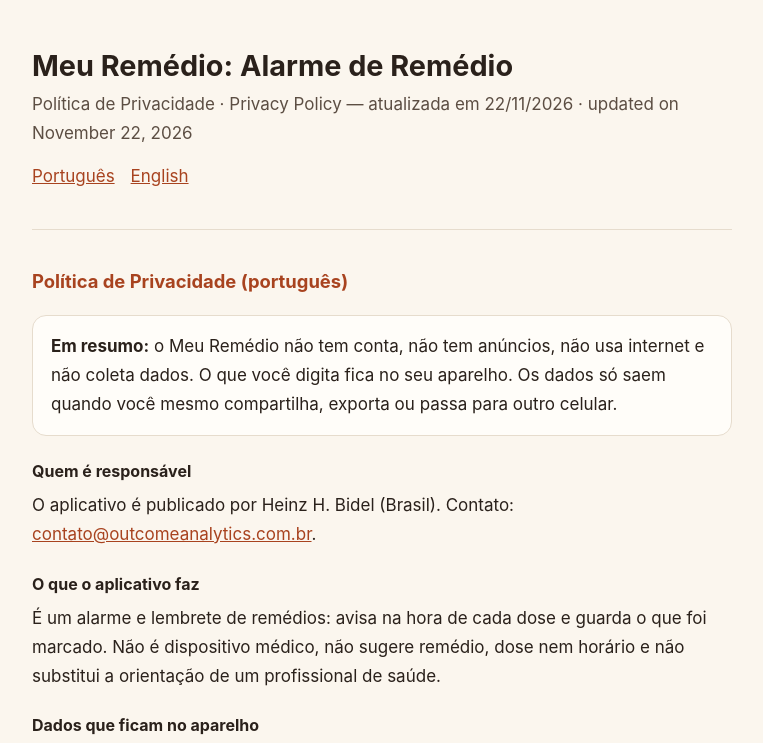
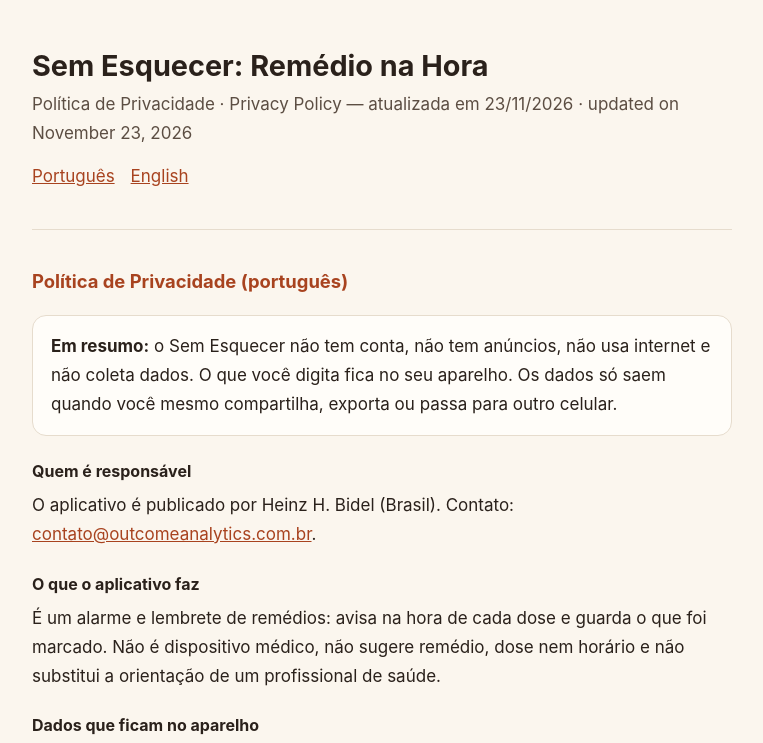
Before and after one commit to HeinzBidel/meu-remedio-politica, a plain HTML site: page index.html in a window 1280 px wide. Shown: the top 743 px of the page, without its empty margins (258-1021 px from the left). Drawn offline with Linux system fonts and the light colour scheme.

Commit message:
Nome do app: Sem Esquecer (antes Meu Remédio)
Co-Authored-By: Claude Opus 5.5 <noreply@anthropic.com>

```diff
--- a/index.html
+++ b/index.html
@@ -3,7 +3,7 @@
 <head>
 <meta charset="utf-8">
 <meta name="viewport" content="width=device-width, initial-scale=1">
-<title>Meu Remédio — Política de Privacidade / Privacy Policy</title>
+<title>Sem Esquecer — Política de Privacidade / Privacy Policy</title>
 <style>
   :root{--fundo:#fbf6ee;--papel:#fffdf9;--texto:#2a211b;--fraco:#5c4e43;--acento:#a8431f;--fio:#e6dccd}
   *{box-sizing:border-box}
@@ -24,14 +24,14 @@
 <body>
 <main>
 <header>
-  <h1>Meu Remédio: Alarme de Remédio</h1>
-  <p class="sub">Política de Privacidade · Privacy Policy — atualizada em 22/11/2026 · updated on November 22, 2026</p>
+  <h1>Sem Esquecer: Remédio na Hora</h1>
+  <p class="sub">Política de Privacidade · Privacy Policy — atualizada em 23/11/2026 · updated on November 23, 2026</p>
   <p><nav><a href="#pt">Português</a><a href="#en">English</a></nav></p>
 </header>
 
 <section id="pt" lang="pt-BR">
 <h2>Política de Privacidade (português)</h2>
-<div class="caixa"><strong>Em resumo:</strong> o Meu Remédio não tem conta, não tem anúncios, não usa internet e não coleta
+<div class="caixa"><strong>Em resumo:</strong> o Sem Esquecer não tem conta, não tem anúncios, não usa internet e não coleta
 dados. O que você digita fica no seu aparelho. Os dados só saem quando você mesmo compartilha, exporta ou passa para
 outro celular.</div>
 
@@ -89,7 +89,7 @@ recebemos dados de cartão nem de pagamento; o app só fica sabendo se a compra
 
 <section id="en" lang="en">
 <h2>Privacy Policy (English)</h2>
-<div class="caixa"><strong>In short:</strong> Meu Remédio has no account, no ads, does not use the internet and does not collect
+<div class="caixa"><strong>In short:</strong> Sem Esquecer has no account, no ads, does not use the internet and does not collect
 data. What you type stays on your device. Data only leaves the device when you share, export or hand it over to
 another phone yourself.</div>
 
```
Also changed, not shown: 1 other file.
